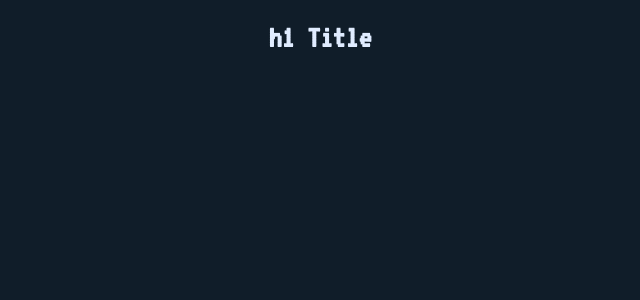
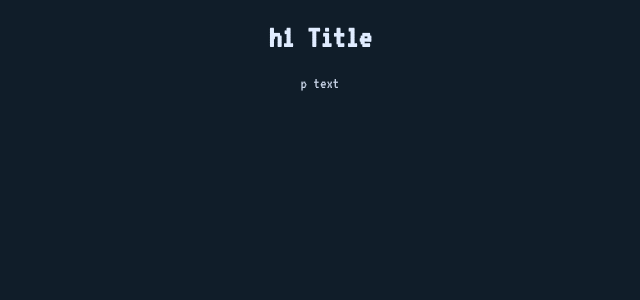
Before and after one commit to Dev10us1ty/dev10us1ty.github.io, a Jekyll site: the page built from index.html, in a window 1280 px wide. Shown: the top 300 px of the page, without its empty margins (320-960 px from the left). Built offline with Jekyll 4.4.1, drawn with Linux system fonts in a browser that asks for light colours.

Commit message:
Update index.html

```diff
--- a/index.html
+++ b/index.html
@@ -3,3 +3,5 @@ layout: default
 ---
 
 <h1 style="text-align: center;">h1 Title</h1>
+
+<p style="text-align: center;">p text</p>
```
